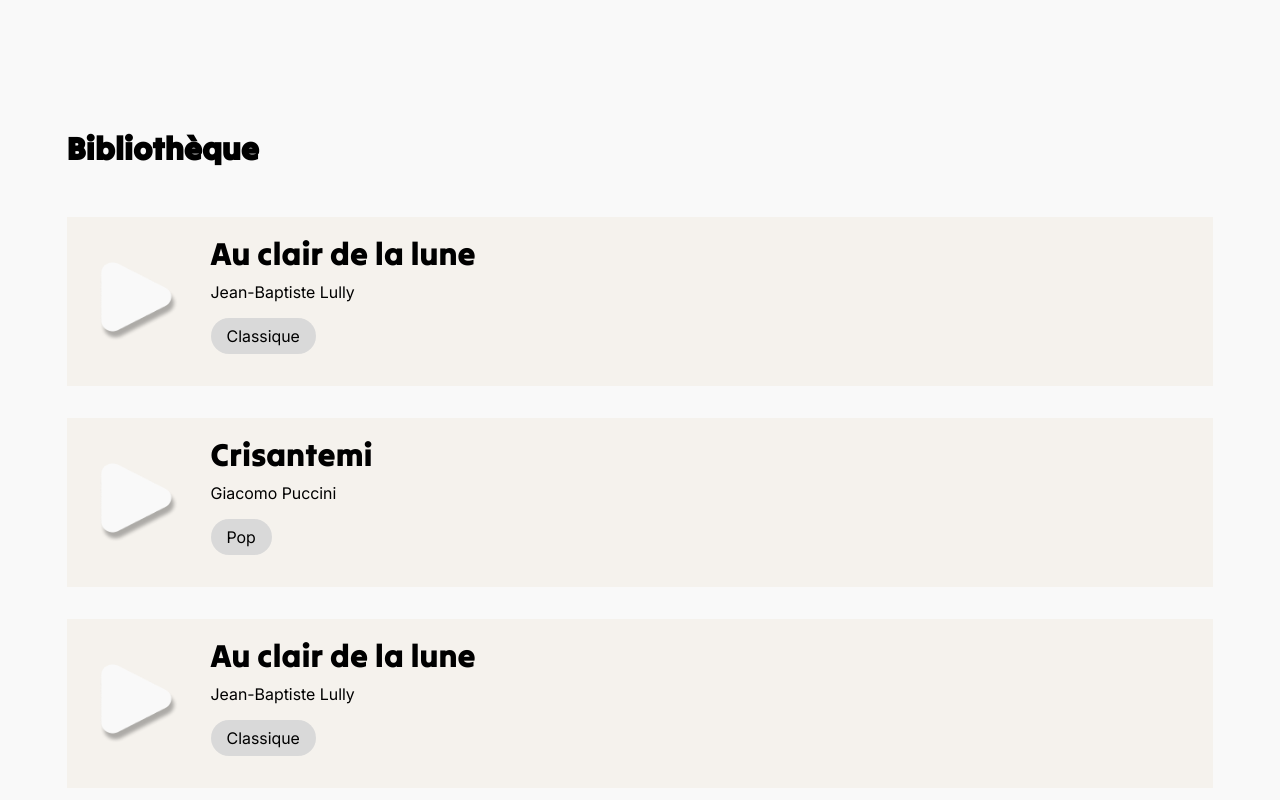
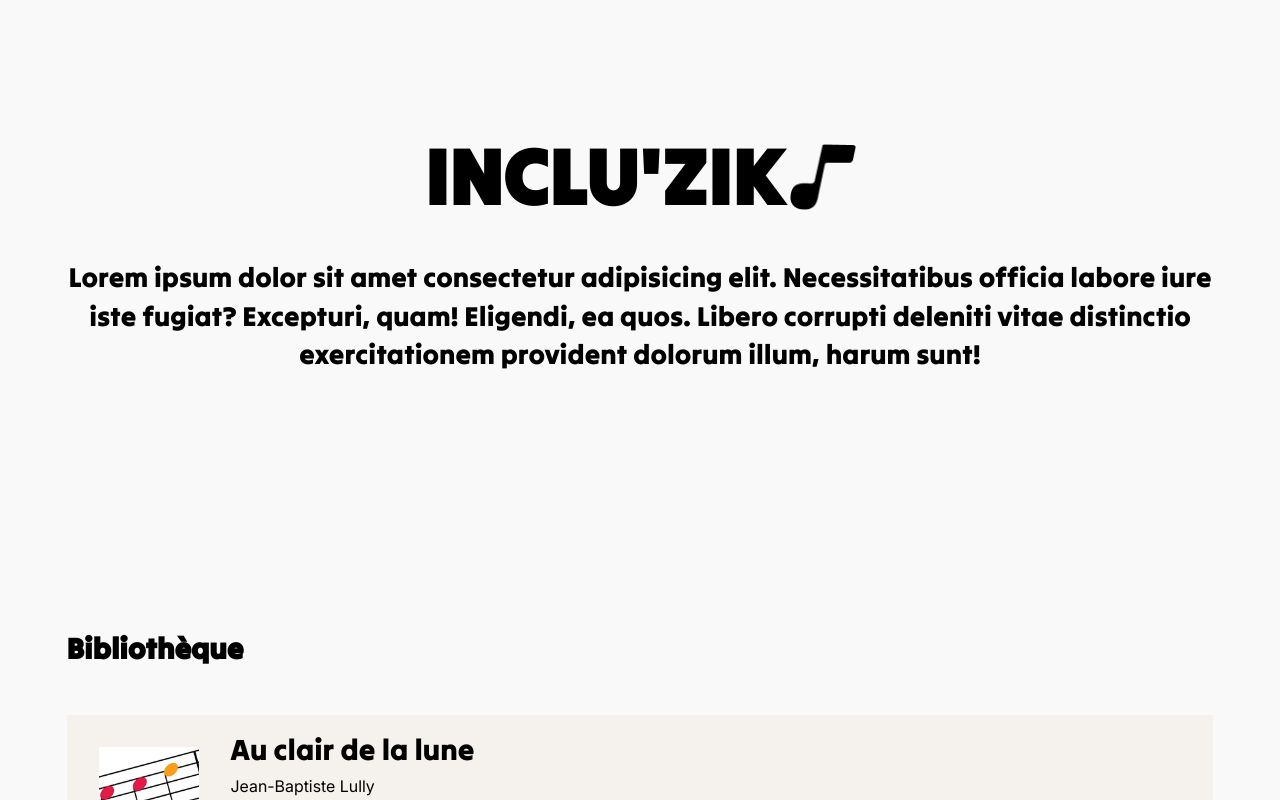
Before and after one commit to ACORBERAND/Incluzif, a React (Vite) app: page / in a window 1280 px wide. Shown: the top 800 px of the page. Built offline with nearby package versions, Linux system fonts and the light colour scheme.

Commit message:
started new designs with hero and score are now shown as list

```diff
--- a/src/App.css
+++ b/src/App.css
@@ -58,11 +58,11 @@ h3 {
 }
 
 h1 {
-  font-size: 48px;
+  font-size: calc(32px + (48 - 32) * ((100vw - 320px) / (1728 - 320)));
 }
 
 h2 {
-  font-size: 32px;
+  font-size: calc(24px + (32 - 24) * ((100vw - 320px) / (1728 - 320)));
 }
 
 .regular{
@@ -99,7 +99,7 @@ h2 {
   padding: 16px 32px;
   border-radius: 80px;
   cursor: pointer;
-  font-size: 18px;
+  font-size: calc(16px + (18 - 16) * ((100vw - 320px) / (1728 - 320)));
   font-weight: 500;
   transition: 0.2s ease-in;
   border: 2px solid var(--black);
--- a/src/components/Hero/Hero.jsx
+++ b/src/components/Hero/Hero.jsx
@@ -1,3 +1,28 @@
+import "./hero.css";
 export default function Hero() {
-  return <></>;
+  return (
+    <>
+      <section className="hero container">
+        <h1 className="gc-full logo">
+          INCLU'ZIK
+          <div className="img-container logo-img">
+            <img
+              src="/images/music_note_hero.png"
+              alt="Icône de note de musique"
+              width={66}
+              height={66}
+            />
+          </div>
+        </h1>
+        <div className="gc-full">
+          <p className="presentation">
+            Lorem ipsum dolor sit amet consectetur adipisicing elit.
+            Necessitatibus officia labore iure iste fugiat? Excepturi, quam!
+            Eligendi, ea quos. Libero corrupti deleniti vitae distinctio
+            exercitationem provident dolorum illum, harum sunt!
+          </p>
+        </div>
+      </section>
+    </>
+  );
 }
--- a/src/components/Hero/hero.css
+++ b/src/components/Hero/hero.css
@@ -0,0 +1,26 @@
+.hero{
+    row-gap: 32px;
+}
+
+.logo{
+    display: flex;
+    justify-content: center;
+    align-items: center;
+    column-gap: 8px;
+    font-size: calc(40px + (96 - 40) * ((100vw - 320px) / (1728 - 320)));
+}
+
+.logo-img{
+    max-width:66px;
+}
+
+.logo-img img{
+    max-width:100%;
+}
+
+.presentation{
+    font-size: calc(18px + (32 - 18) * ((100vw - 320px) / (1728 - 320)));
+    font-family: "Tilt Wrap";
+    font-weight: 400;
+    line-height: 140%;
+}
--- a/src/components/Player/score.css
+++ b/src/components/Player/score.css
@@ -2,6 +2,7 @@
     width: min-content;
     overflow-x: hidden;
     row-gap: 64px;
+    background-color: var(--card-background);
 }
 
 .player {
@@ -82,14 +83,3 @@
 .note-g {
     fill: #009F96;
 }
-
-
-
-/* ??????????????????????????????????///////////////////////////////////??????????????????????????????????? */
-
-.play {
-    color: black;
-    font-size: 30px;
-    background-color: transparent;
-    cursor: pointer;
-}
--- a/src/components/ScoreList/ScoreList.jsx
+++ b/src/components/ScoreList/ScoreList.jsx
@@ -18,10 +18,10 @@ export default function ScoreList() {
             <article key={index} className={`card bgc-card `}>
               <div className={`play-tag  ${config.styleClass}`}>
                 <img
-                  width={80}
-                  height={80}
-                  src="/images/play_button_white.png"
-                  alt="play button"
+                  width={100}
+                  height={100}
+                  src="images/score_example.png"
+                  alt="Illustration de partition coloré"
                 />
               </div>
               <div className="score-info">
--- a/src/views/Index.jsx
+++ b/src/views/Index.jsx
@@ -1,9 +1,11 @@
 
+import Hero from "../components/Hero/Hero.jsx";
 import ScoreList from "../components/ScoreList/ScoreList.jsx";
 
 export default function Index() {
   return (
     <>
+      <Hero />
       <ScoreList />
     </>
   );
```
Also changed, not shown: public/images/music_note_hero.png (added), public/images/score_example.png (added).
